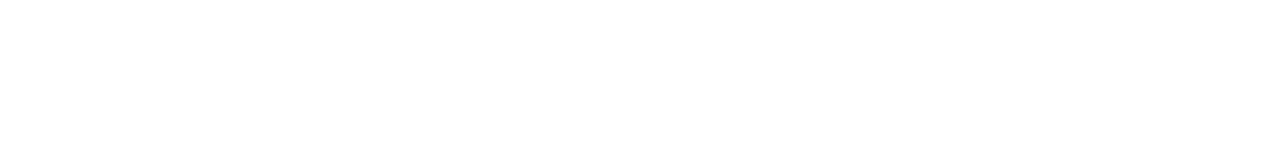
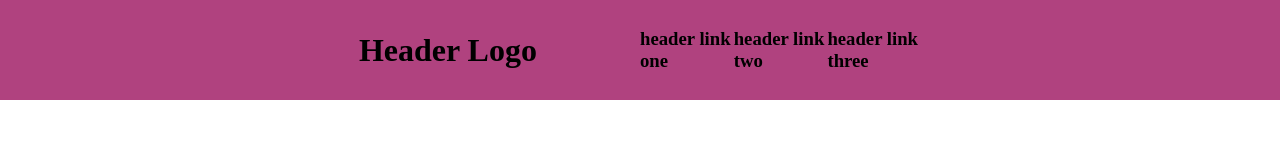
Before and after one commit to aidanmatrician/landing-page-odin, a plain HTML site: page index.html in a window 1280 px wide. Drawn offline with Linux system fonts and the light colour scheme.

Commit message:
make a header but ugly

```diff
--- a/index.html
+++ b/index.html
@@ -1,12 +1,41 @@
 <!DOCTYPE html>
     <html lang="en">
     <head>
+        <link rel="stylesheet" href="style.css">
         <meta charset="UTF-8">
         <meta http-equiv="X-UA-Compatible" content="IE=edge">
         <meta name="viewport" content="width=device-width, initial-scale=1.0">
         <title>Landing Page</title>
     </head>
     <body>
+        <div class="section1">
+
+            <div class="header">
+                <div class="headeritem" class="headerlogo"><h1>Header Logo</h1></div>
+                <div class="headeritem">
+                    <div class="headerlink"><h3>header link one</h3></div>
+                    <div class="headerlink"><h3>header link two</h3></div>
+                    <div class="headerlink"><h3>header link three</h3></div>
+                </div>
+            </div>
+
+            <div class="hero">
+                <div class="heroleft">
+                    <h1 class="herobig"></h1>
+
+                    <h2 class="herolittle"></h2>
+
+                    <div class="button"></div>
+                </div>
+
+                <div class="heroright">
+                    <img src="" alt="">
+
+                </div>
+            </div>
+
+
+        </div>
 
     </body>
 </html>
--- a/style.css
+++ b/style.css
@@ -0,0 +1,32 @@
+body {
+    padding: 0;
+    margin: 0;
+}
+
+.section1 {
+    display: flex;
+    justify-content: center;
+    width: 100%;
+    background-color: rgb(176, 66, 127);
+    height: fit-content;
+}
+
+.header {
+    display: flex;
+    height: 100px;
+}
+
+
+.headeritem {
+    display: flex;
+    align-items: center;
+}
+
+
+.headeritem, .headerlogo, .headerlink, .section1 {
+    flex: 1;
+
+}
+
+.headerlogo {
+}
```
